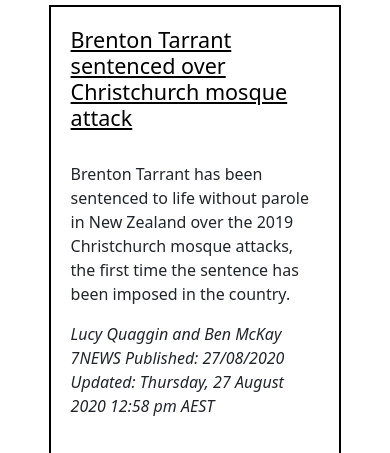
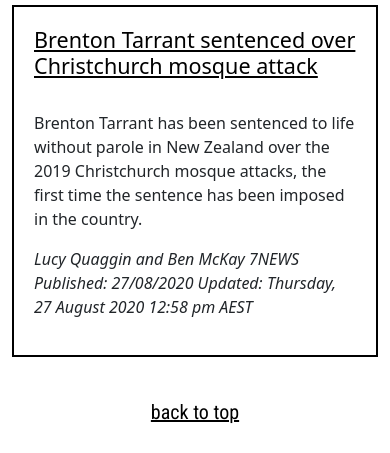
Before and after one commit to stevesscb/lucys-profile4.0, a Gatsby site: page /news in a window 390 px wide. Shown: the part 279-732 px from the top of the page. Built offline with nearby package versions, Linux system fonts and the light colour scheme; Gatsby itself is replaced by a stand-in of ours.

Commit message:
add media style to article / resume

```diff
--- a/src/components/article.module.css
+++ b/src/components/article.module.css
@@ -2,6 +2,12 @@
   padding: 20px;
   border: 2px solid #000;
   width: 80%;
+}
+
+@media only screen and (max-width: 768px) {
+  .container {
+    width: 100%;
+  }
 }
 
 .header a {
--- a/src/components/resume.module.scss
+++ b/src/components/resume.module.scss
@@ -3,3 +3,9 @@
   padding: 20px;
   border: 2px solid #000;
 }
+
+@media only screen and (max-width: 768px) {
+  .container {
+    width: 100%;
+  }
+}
```
